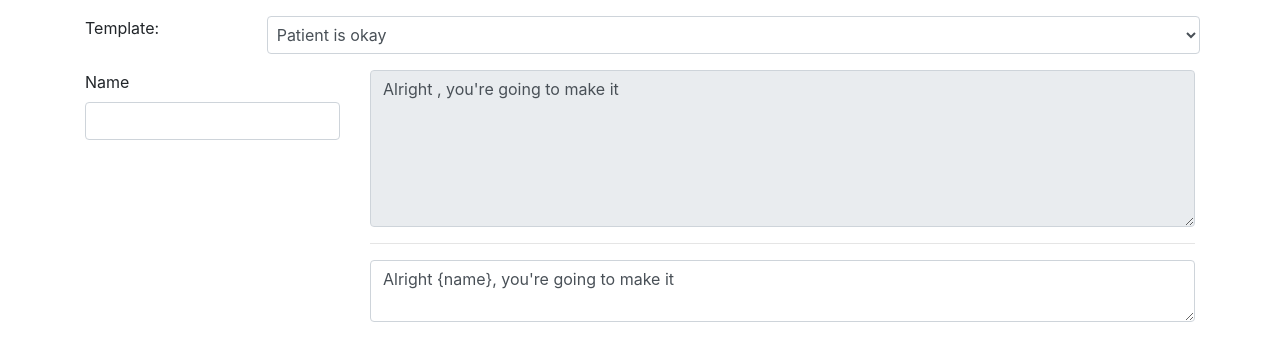
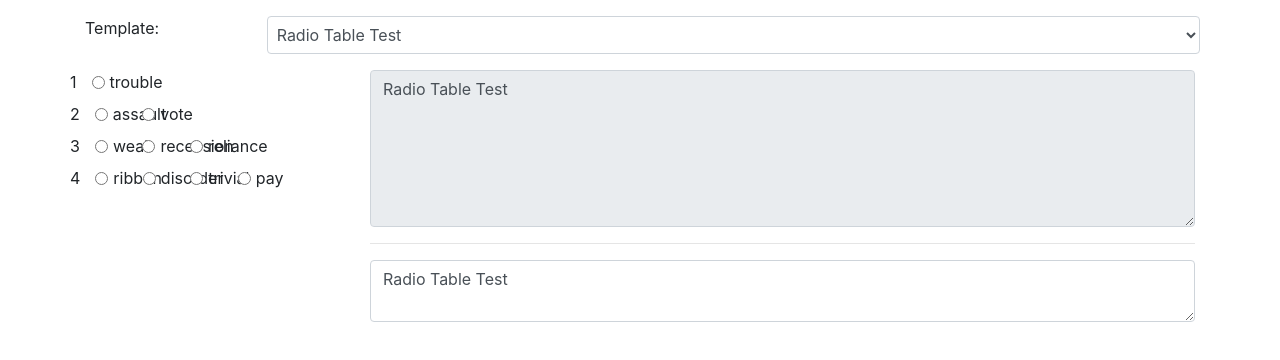
Before and after one commit to Itamaram/dr-template, a React (Create React App) app: page / in a window 1280 px wide. Shown: the top 360 px of the page. Built offline with nearby package versions, Linux system fonts and the light colour scheme.

Commit message:
Set value to default when condition isn't being met

```diff
--- a/src/App.js
+++ b/src/App.js
@@ -24,7 +24,7 @@ class Container extends React.Component {
     // seed values
     const values = variables
       .filter(v => v.definition.placeholder)
-      .reduce((p, v) => Object.assign(p, { [v.definition.placeholder]: v.definition.default || v.handler.seed }), {});
+      .reduce((p, v) => Object.assign(p, { [v.definition.placeholder]: [v.definition.default || []].flat() }), {});
 
     return { variables, pattern, values };
   }
--- a/src/controls-pane.js
+++ b/src/controls-pane.js
@@ -1,12 +1,27 @@
 import assess from './conditions';
+
+function arrayEquals(arr1, arr2) {
+    if (arr1.length !== arr2.length)
+        return false;
+
+    for (let i = 0; i < arr1.length; i++)
+        if (arr1[i] !== arr2[i])
+            return false;
+
+    return true;
+}
 
 export default function ControlsPane({ variables, values, onChange }) {
     return variables
-        .filter(({ definition, handler }) => {
+        .filter(({ definition }) => {
             if (assess(definition.condition, values))
                 return true;
-            if (values[definition.placeholder] !== handler.seed)
-                onChange(definition.placeholder, handler.seed)
+
+            const target = [definition.default || []].flat();
+
+            if (!arrayEquals(values[definition.placeholder], target))
+                onChange(definition.placeholder, target);
+
             return false;
         })
         .map(({ definition, handler }) => handler.render(definition, values[definition.placeholder], x => onChange(definition.placeholder, x)))
--- a/src/controls/CheckboxControl.jsx
+++ b/src/controls/CheckboxControl.jsx
@@ -1,29 +1,47 @@
 import React from 'react'
-import { FormCheck, FormGroup, FormLabel } from 'react-bootstrap';
+import { Col, FormCheck, FormGroup, FormLabel, Row } from 'react-bootstrap';
 
 function CheckboxControl(props) {
     const update = (box) => {
         if (box.checked)
-            return [...props.value, box.value];
-        return props.value.filter(v => v !== box.value);
+            return props.values.concat(box.value);
+
+        return props.values.filter(v => v !== box.value);
     }
     const { display, options, placeholder } = props.definition;
+
+    const option = o => (
+        <FormCheck
+            type="checkbox"
+            checked={props.values.includes(o.key)}
+            name={placeholder}
+            value={o.key}
+            onChange={e => props.onChange(update(e.target))}
+            label={o.key}
+            key={o.key}
+        />
+    )
+
+    if (props.fixed) {
+        return (
+            <Row>
+                <FormLabel column>{display || placeholder}</FormLabel>
+                {
+                    options.map(o => (
+                        <Col>
+                            {option(o)}
+                        </Col>
+                    ))
+                }
+            </Row>
+        )
+    }
 
     return (
         <FormGroup>
             <FormLabel>{display || placeholder}</FormLabel>
             {
-                options.map(o => (
-                    <FormCheck
-                        type="checkbox"
-                        checked={props.value.includes(o.key)}
-                        name={placeholder}
-                        value={o.key}
-                        onChange={e => props.onChange(update(e.target))}
-                        label={o.key}
-                        key={o.key}
-                    />
-                ))
+                options.map(option)
             }
         </FormGroup>
     )
@@ -31,13 +49,12 @@ function CheckboxControl(props) {
 
 export const handler = {
     type: 'checkbox',
-    seed: [],
     render: function (definition, current, onChange) {
-        return <CheckboxControl definition={definition} value={current} onChange={onChange} key={definition.placeholder} />;
+        return <CheckboxControl definition={definition} values={current} onChange={onChange} key={definition.placeholder} />;
     },
-    getValues: function (variable, value, mod) {
+    getValues: function (variable, values, mod) {
         return variable.options
-            .filter(o => value.includes(o.key))
+            .filter(o => values.includes(o.key))
             .map(o => o.value || o.key);
     }
 }
--- a/src/controls/DropdownControl.jsx
+++ b/src/controls/DropdownControl.jsx
@@ -6,7 +6,7 @@ function DropdownControl(props) {
     return (
         <FormGroup>
             <FormLabel>{display || placeholder}</FormLabel>
-            <FormControl as="select" defaultValue={props.value} onChange={e => props.onChange(e.target.value)}>
+            <FormControl as="select" defaultValue={props.values[0]} onChange={e => props.onChange([e.target.value])}>
                 {[{ key: '' }, ...options].map(o =>
                     <option value={o.key} key={o.key}>{o.key}</option>
                 )}
@@ -17,14 +17,12 @@ function DropdownControl(props) {
 
 export const handler = {
     type: 'dropdown',
-    seed: '',
     render: function (definition, current, onChange) {
-        return <DropdownControl definition={definition} value={current} onChange={onChange} key={definition.placeholder} />;
+        return <DropdownControl definition={definition} values={current} onChange={onChange} key={definition.placeholder} />;
     },
-    getValues: function (variable, value, mod) {
-        const e = variable.options.filter(o => o.key === value)[0];
-        // todo mod check here for conditional display
-        const result = e?.value || e?.key;
-        return result ? [result] : [];
+    getValues: function (variable, values, mod) {
+        return variable.options
+        .filter(o => values.includes(o.key))
+        .map(o => o.value || o.key);
     }
 }
--- a/src/controls/RadioControl.jsx
+++ b/src/controls/RadioControl.jsx
@@ -1,25 +1,41 @@
 import React from 'react'
-import { FormCheck, FormGroup, FormLabel } from 'react-bootstrap';
+import { FormCheck, FormGroup, FormLabel, Row, Col } from 'react-bootstrap';
 
 function RadioControl(props) {
-    const { options, display, placeholder, inline } = props.definition;
+    const { options, display, placeholder, inline, fixed } = props.definition;
+
+    const option = o => (
+        <FormCheck type="radio"
+            name={placeholder}
+            onChange={() => { props.onChange(o.key) }}
+            inline={inline}
+            value={o.key}
+            label={o.key}
+            checked={props.values.includes(o.key)}
+            key={o.key}
+        />
+    )
+
+    if (fixed) {
+        return (
+            <Row>
+                <FormLabel>{display || placeholder}</FormLabel>
+                {
+                    options.map(o => (
+                        <Col sm={2}>
+                            {option(o)}
+                        </Col>
+                    ))
+                }
+            </Row>
+        )
+    }
+
     return (
         <FormGroup>
             <FormLabel>{display || placeholder}</FormLabel>
             {
-                options.map(o => {
-                    return (
-                        <FormCheck type="radio"
-                            name={placeholder}
-                            onChange={() => { props.onChange(o.key) }}
-                            inline={inline}
-                            value={o.key}
-                            label={o.key}
-                            checked={props.value === o.key}
-                            key={o.key}
-                        />
-                    )
-                })
+                options.map(option)
             }
         </FormGroup>
     )
@@ -27,16 +43,12 @@ function RadioControl(props) {
 
 export const handler = {
     type: 'radio',
-    seed: '',
     render: function (definition, current, onChange) {
-        return <RadioControl definition={definition} value={current} onChange={onChange} key={definition.placeholder} />;
+        return <RadioControl definition={definition} values={current} onChange={onChange} key={definition.placeholder} />;
     },
-    getValues: function (variable, value, mod) {
-        const e = variable.options.filter(o => o.key === value)[0];
-        if (mod && e?.key !== mod)
-            return [];
-
-        const result = e?.value || e?.key;
-        return result ? [result] : [];
+    getValues: function (variable, values, mod) {
+        return variable.options
+            .filter(o => values.includes(o.key) && (!mod || o.key === mod))
+            .map(o => o.value || o.key);
     }
 }
--- a/src/controls/TextControl.jsx
+++ b/src/controls/TextControl.jsx
@@ -6,18 +6,17 @@ function TextControl(props) {
     return (
         <FormGroup>
             <FormLabel>{display || placeholder}</FormLabel>
-            <FormControl value={props.value} type="text" onChange={e => props.onChange(e.target.value)} />
+            <FormControl value={props.values[0]} type="text" onChange={e => props.onChange([e.target.value])} />
         </FormGroup>
     );
 }
 
 export const handler = {
     type: 'text',
-    seed: '',
     render: function (definition, current, onChange) {
-        return <TextControl definition={definition} value={current} onChange={onChange} key={definition.placeholder} />;
+        return <TextControl definition={definition} values={current} onChange={onChange} key={definition.placeholder} />;
     },
-    getValues: function (variable, value, mod) {
-        return value ? [value] : [];
+    getValues: function (variable, values, mod) {
+        return values;
     }
 }
--- a/src/templates.json
+++ b/src/templates.json
@@ -1,12 +1,83 @@
 [
     {
-        "name": "Patient is okay",
-        "pattern": "Alright {name}, you're going to make it",
+        "name": "Radio Table Test",
+        "pattern": "Radio Table Test",
         "variables": [
             {
-                "placeholder": "name",
-                "type": "text",
-                "display": "Name"
+                "placeholder": "1",
+                "type": "radio",
+                "display": "1",
+                "fixed": true,
+                "inline": true,
+                "options":[
+                    {
+                        "key": "trouble",
+                        "value": "1"
+                    }
+                ]
+            },
+            {
+                "placeholder": "2",
+                "type": "radio",
+                "display": "2",
+                "fixed": true,
+                "inline": true,
+                "options":[
+                    {
+                        "key": "assault",
+                        "value": "1"
+                    },
+                    {
+                        "key": "vote",
+                        "value": "2"
+                    }
+                ]
+            },
+            {
+                "placeholder": "3",
+                "type": "radio",
+                "display": "3",
+                "fixed": true,
+                "inline": true,
+                "options":[
+                    {
+                        "key": "weak",
+                        "value": "1"
+                    },
+                    {
+                        "key": "recession",
+                        "value": "2"
+                    },
+                    {
+                        "key": "reliance",
+                        "value": "3"
+                    }
+                ]
+            },
+            {
+                "placeholder": "4",
+                "type": "radio",
+                "display": "4",
+                "fixed": true,
+                "inline": true,
+                "options":[
+                    {
+                        "key": "ribbon",
+                        "value": "1"
+                    },
+                    {
+                        "key": "disorder",
+                        "value": "2"
+                    },
+                    {
+                        "key": "trivial",
+                        "value": "3"
+                    },
+                    {
+                        "key": "pay",
+                        "value": "4"
+                    }
+                ]
             }
         ]
     },
@@ -94,7 +165,8 @@
                 "condition": {
                     "field": "choice",
                     "equals": "1"
-                }
+                },
+                "default": "some value"
             },
             {
                 "placeholder": "list",
```
